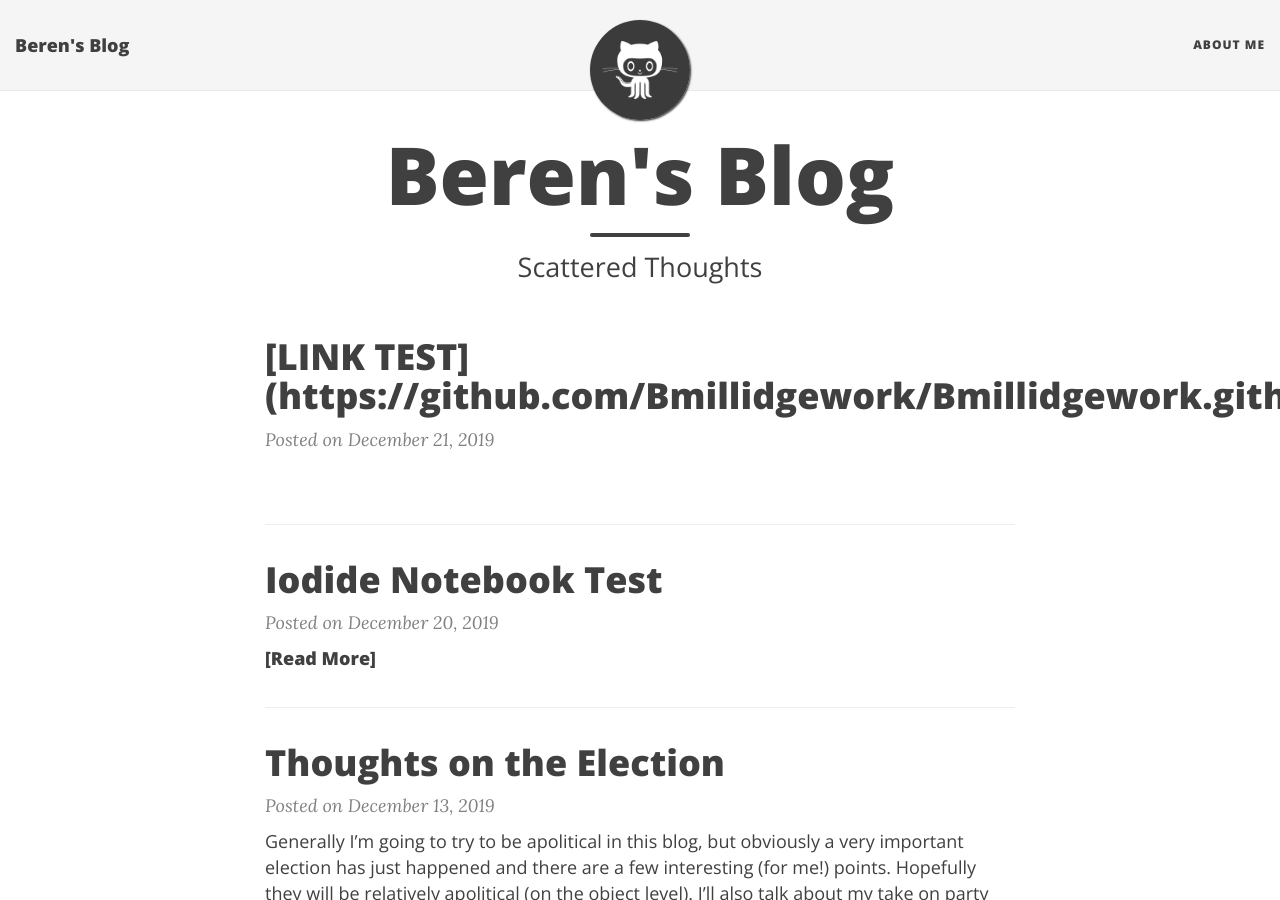
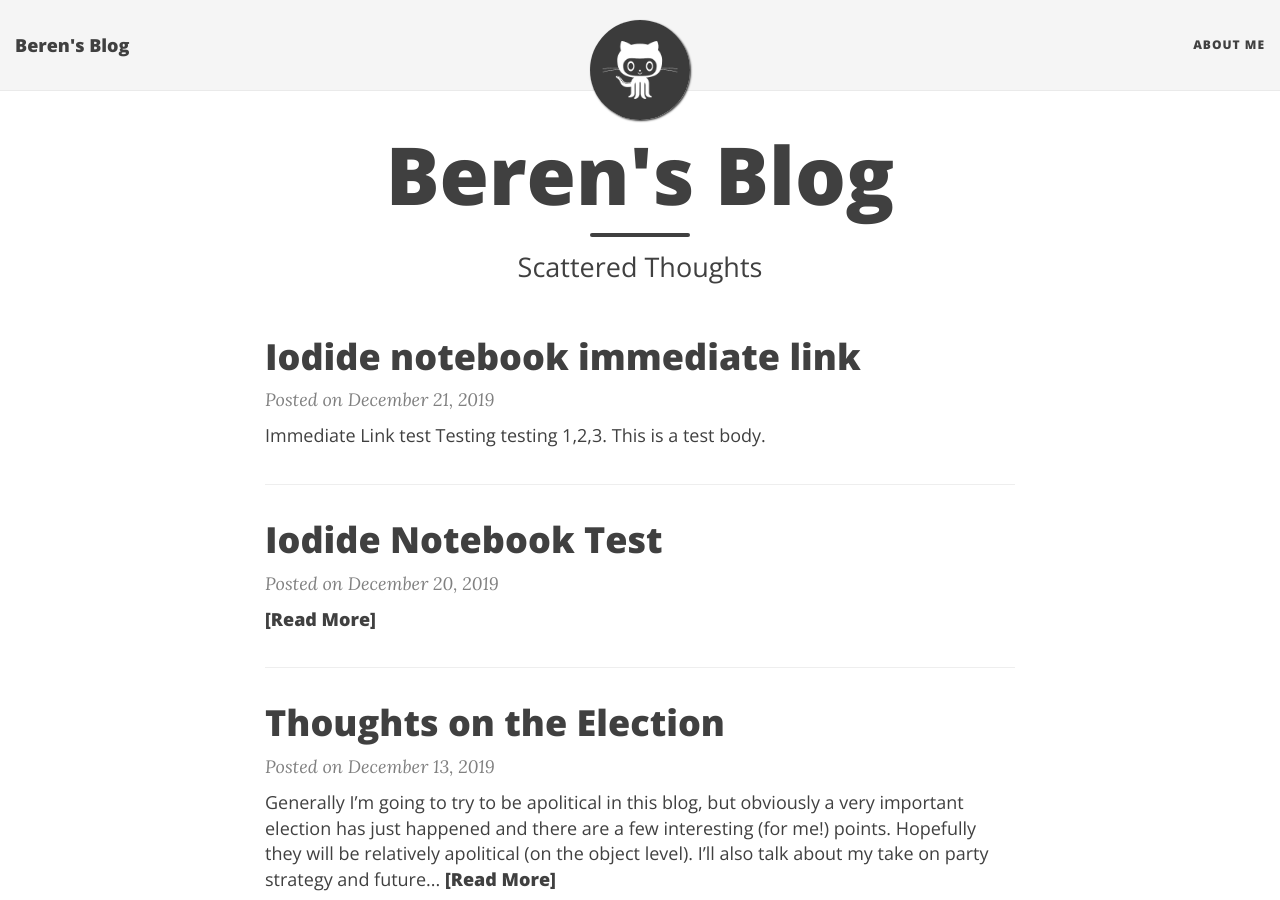
Before and after one commit to BerenMillidge/BerenMillidge.github.io, a Jekyll site: the page built from index.html, in a window 1280 px wide and 900 px high. Built offline with Jekyll 4.4.1, drawn with Linux system fonts in a browser that asks for light colours; nearby versions of some CDN libraries; the list of posts is cut into pages by our own code.

Commit message:
Update 2019-12-21-iodide-link-test.html

```diff
--- a/_posts/2019-12-21-iodide-link-test.html
+++ b/_posts/2019-12-21-iodide-link-test.html
@@ -1,4 +1,18 @@
 ---
-layout: post
-title: "[LINK TEST](https://github.com/Bmillidgework/Bmillidgework.github.io)"
+title: "Iodide notebook immediate link"
 ---
+<!DOCTYPE html>
+<html lang="en" dir="ltr">
+  <head>
+    <meta charset="utf-8">
+    <title>Immediate Link test</title>
+  </head>
+  <body>
+    Testing testing 1,2,3. This is a test body.
+    <script type="text/javascript">
+      window.onload = function(){
+        window.location.href = "https://github.com/iodide-project/iodide";
+      }
+    </script>
+  </body>
+</html>
```
